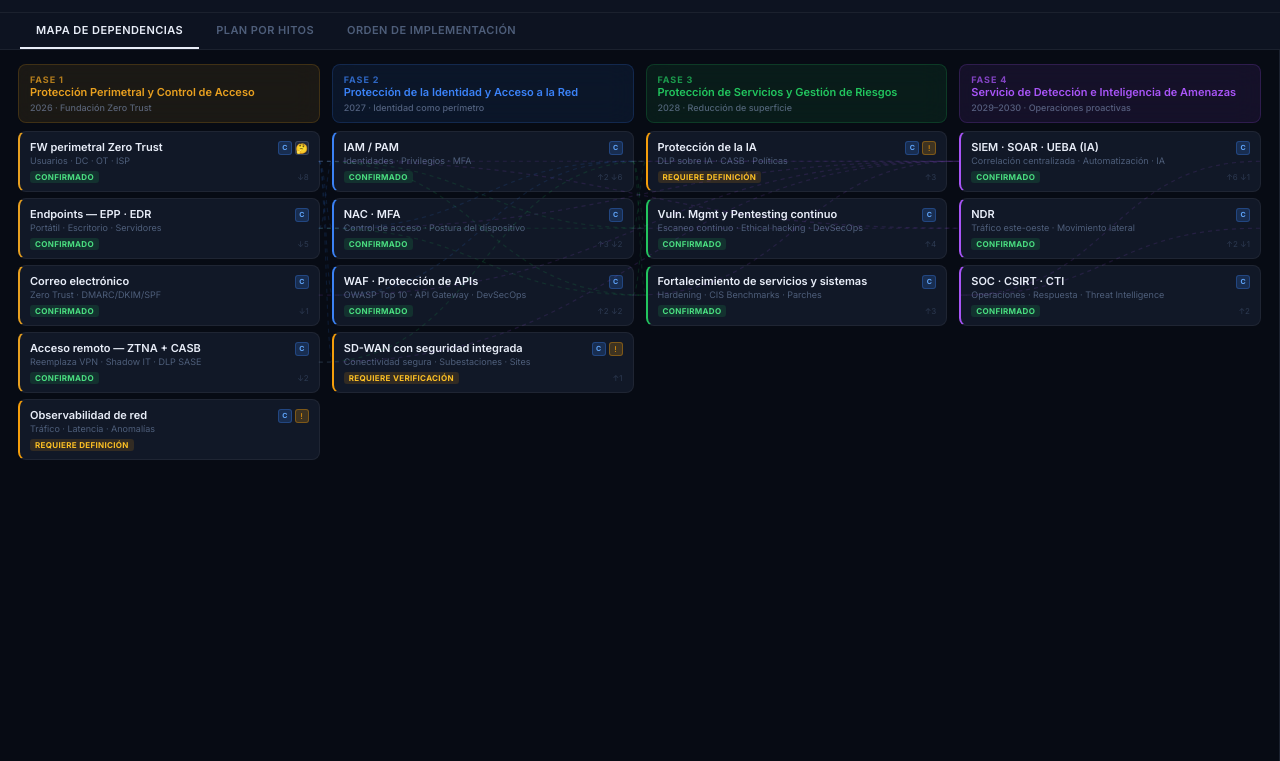
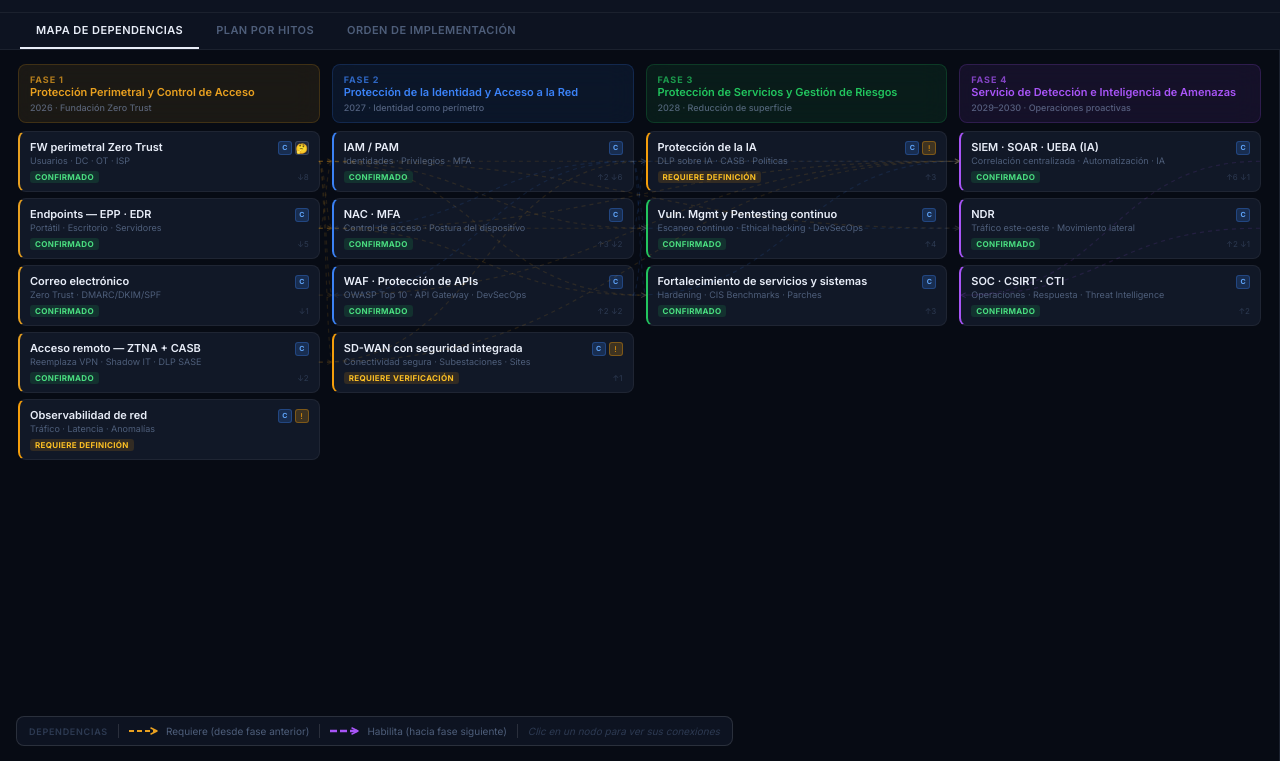
Before and after one commit to Jaywrkr/CENTROSUR-FASES-II, a plain HTML site: page index.html in a window 1280 px wide. Shown: the part 39-800 px from the top of the page. Drawn offline with Linux system fonts and the light colour scheme.

Commit message:
Update index.html

```diff
--- a/index.html
+++ b/index.html
@@ -105,9 +105,11 @@ html,body{height:100%;background:var(--bg0);color:var(--t1);font-family:'Inter',
 
 /* ── CONNECTOR SVG ── */
 @keyframes flow{to{stroke-dashoffset:-16}}
-.cp{fill:none;stroke-width:1.2;stroke-dasharray:4 4;opacity:.13;transition:opacity .18s,stroke-width .18s}
-.cp.act{opacity:.75;stroke-width:1.8;animation:flow .55s linear infinite}
-.cp.fad{opacity:.03}
+@keyframes flow-fwd{to{stroke-dashoffset:-20}}
+.cp{fill:none;stroke-width:1.2;stroke-dasharray:4 4;opacity:.12;transition:opacity .18s,stroke-width .18s}
+.cp.act-back{opacity:.82;stroke-width:2;stroke-dasharray:5 3;animation:flow .5s linear infinite}
+.cp.act-fwd{opacity:1;stroke-width:2.5;stroke-dasharray:7 3;animation:flow-fwd .4s linear infinite}
+.cp.fad{opacity:.025}
 
 /* ── SIDE PANEL ── */
 .panel{width:0;overflow:hidden;background:var(--bg1);border-left:1px solid var(--bd);transition:width .2s cubic-bezier(.4,0,.2,1);display:flex;flex-direction:column;flex-shrink:0;z-index:50}
@@ -289,6 +291,22 @@ html,body{height:100%;background:var(--bg0);color:var(--t1);font-family:'Inter',
         <div class="col" id="col-4">
           <div class="ph-head h4"><div class="ph-num">Fase 4</div><div class="ph-name">Servicio de Detección e Inteligencia de Amenazas</div><div class="ph-year">2029–2030 · Operaciones proactivas</div></div>
         </div>
+      </div>
+      <!-- LEGEND -->
+      <div style="position:absolute;bottom:16px;left:16px;display:flex;align-items:center;gap:10px;background:var(--bg1);border:1px solid var(--bd2);border-radius:8px;padding:7px 12px;z-index:10;pointer-events:none">
+        <span style="font-size:9px;font-weight:600;text-transform:uppercase;letter-spacing:.08em;color:var(--t4)">Dependencias</span>
+        <div style="width:1px;height:14px;background:var(--bd2)"></div>
+        <div style="display:flex;align-items:center;gap:5px">
+          <svg width="32" height="10" style="overflow:visible"><path d="M0,5 L28,5" fill="none" stroke="#e8a020" stroke-width="2" stroke-dasharray="5 3"/><path d="M22 2L28 5L22 8" fill="none" stroke="#e8a020" stroke-width="1.5" stroke-linecap="round" stroke-linejoin="round"/></svg>
+          <span style="font-size:10px;color:var(--t3)">Requiere (desde fase anterior)</span>
+        </div>
+        <div style="width:1px;height:14px;background:var(--bd2)"></div>
+        <div style="display:flex;align-items:center;gap:5px">
+          <svg width="32" height="10" style="overflow:visible"><path d="M0,5 L28,5" fill="none" stroke="#a855f7" stroke-width="2.5" stroke-dasharray="7 3"/><path d="M22 2L28 5L22 8" fill="none" stroke="#a855f7" stroke-width="1.5" stroke-linecap="round" stroke-linejoin="round"/></svg>
+          <span style="font-size:10px;color:var(--t3)">Habilita (hacia fase siguiente)</span>
+        </div>
+        <div style="width:1px;height:14px;background:var(--bd2)"></div>
+        <span style="font-size:10px;color:var(--t4);font-style:italic">Clic en un nodo para ver sus conexiones</span>
       </div>
     </div>
     <div class="panel" id="panel">
@@ -1026,19 +1044,69 @@ function drawConn(activeId){
   svg.setAttribute('width',board.scrollWidth);
   svg.setAttribute('height',board.scrollHeight);
   svg.innerHTML='';
+
+  // Build marker defs for each phase — two variants: back (origin color) and fwd (dest color)
+  const defs=document.createElementNS('http://www.w3.org/2000/svg','defs');
+  [1,2,3,4].forEach(ph=>{
+    // back marker: origin phase color
+    ['back','fwd'].forEach(dir=>{
+      const color=phC[ph];
+      const m=document.createElementNS('http://www.w3.org/2000/svg','marker');
+      m.setAttribute('id',`arr-${dir}-${ph}`);
+      m.setAttribute('viewBox','0 0 10 10');
+      m.setAttribute('refX','9');m.setAttribute('refY','5');
+      m.setAttribute('markerWidth','6');m.setAttribute('markerHeight','6');
+      m.setAttribute('orient','auto-start-reverse');
+      const p=document.createElementNS('http://www.w3.org/2000/svg','path');
+      p.setAttribute('d','M2 2L8 5L2 8');
+      p.setAttribute('fill','none');
+      p.setAttribute('stroke',color);
+      p.setAttribute('stroke-width','1.5');
+      p.setAttribute('stroke-linecap','round');
+      p.setAttribute('stroke-linejoin','round');
+      m.appendChild(p);
+      defs.appendChild(m);
+    });
+  });
+  svg.appendChild(defs);
+
+  const activeNode = activeId ? NODES.find(x=>x.id===activeId) : null;
+  const activeDeps = activeNode ? activeNode.deps : [];
+  const activeTargets = activeNode ? NODES.filter(x=>x.deps.includes(activeId)).map(x=>x.id) : [];
+
   NODES.forEach(n=>{
     n.deps.forEach(depId=>{
       try{
         const f=getRect(depId),t=getRect(n.id);
+        const depNode=NODES.find(x=>x.id===depId);
         const x1=f.x+f.w-1,y1=f.cy,x2=t.x+1,y2=t.cy;
         const mx=(x1+x2)/2;
         const path=document.createElementNS('http://www.w3.org/2000/svg','path');
         path.setAttribute('d',`M${x1},${y1} C${mx},${y1} ${mx},${y2} ${x2},${y2}`);
         path.setAttribute('class','cp');
-        path.setAttribute('stroke',phC[n.phase]);
-        if(activeId){
-          const act=(n.id===activeId||depId===activeId);
-          act?path.classList.add('act'):path.classList.add('fad');
+
+        if(!activeId){
+          // Default: use origin (dep) color, subtle
+          path.setAttribute('stroke',phC[depNode.phase]);
+          path.setAttribute('marker-end',`url(#arr-back-${depNode.phase})`);
+        } else {
+          const isBack = n.id===activeId && activeDeps.includes(depId);   // depId feeds INTO selected
+          const isFwd  = depId===activeId && activeTargets.includes(n.id); // selected feeds INTO n
+
+          if(isBack){
+            // Dependency coming IN to selected node — origin color
+            path.setAttribute('stroke',phC[depNode.phase]);
+            path.setAttribute('marker-end',`url(#arr-back-${depNode.phase})`);
+            path.classList.add('act-back');
+          } else if(isFwd){
+            // Selected node feeds FORWARD into n — destination color, brighter
+            path.setAttribute('stroke',phC[n.phase]);
+            path.setAttribute('marker-end',`url(#arr-fwd-${n.phase})`);
+            path.classList.add('act-fwd');
+          } else {
+            path.setAttribute('stroke',phC[depNode.phase]);
+            path.classList.add('fad');
+          }
         }
         svg.appendChild(path);
       }catch(e){}
```
